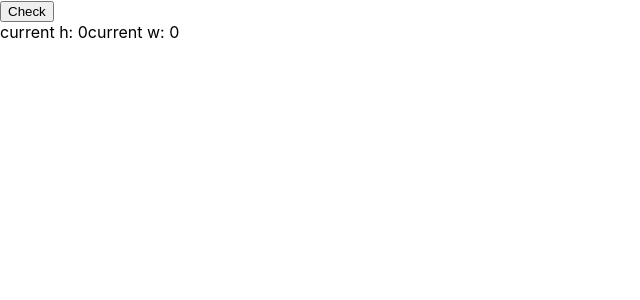
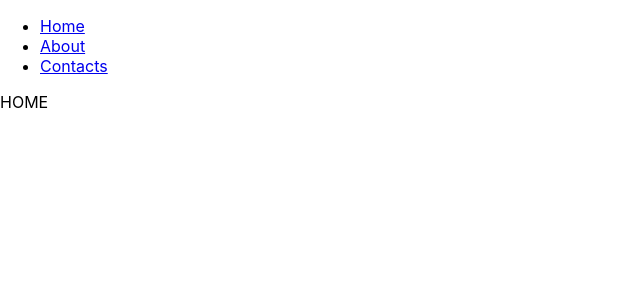
Before and after one commit to fccourses/fe-react-app, a React (Create React App) app: page / in a window 1280 px wide. Shown: the top 300 px of the page, without its empty margins (0-640 px from the left). Built offline with nearby package versions, Linux system fonts and the light colour scheme.

Commit message:
Add routing example

```diff
--- a/package.json
+++ b/package.json
@@ -12,6 +12,7 @@
     "query-string": "^6.14.0",
     "react": "^17.0.1",
     "react-dom": "^17.0.1",
+    "react-router-dom": "^5.2.0",
     "react-scripts": "4.0.2",
     "web-vitals": "^1.1.0"
   },
--- a/src/App.js
+++ b/src/App.js
@@ -1,6 +1,7 @@
-import React, { useState } from 'react';
+import React from 'react';
 import './App.css';
-import WindowSizes from './components/WindowSizes';
+import { BrowserRouter, Switch, Route, Link } from 'react-router-dom';
+// import WindowSizes from './components/WindowSizes';
 // import UsersLoader from './components/UsersLoader';
 // import ImageWrapper from './components/ImageWrapper';
 // import UserCard from './components/UserList/UserCard';
@@ -9,20 +10,42 @@ import WindowSizes from './components/WindowSizes';
 // import Carousel from './components/Carousel';
 
 const App = props => {
-  const [state, setstate] = useState(true);
+  console.log(props);
+  return (
+    <BrowserRouter>
+      <nav>
+        <ul>
+          <li>
+            <Link to='/'>Home</Link>
+          </li>
+          <li>
+            <Link to='/about'>About</Link>
+          </li>
+          <li>
+            <Link to='/contacts'>Contacts</Link>
+          </li>
+        </ul>
+      </nav>
 
-  return (
-    <>
-      <button
-        onClick={() => {
-          setstate(!state);
-        }}
-      >
-        Check
-      </button>
-      {state && <WindowSizes />}
-    </>
+      <Switch>
+        <Route exact path='/' component={Home} />
+        <Route path='/about' component={About} />
+        <Route path='/contacts' component={Contacts} />
+      </Switch>
+    </BrowserRouter>
   );
 };
 
+const Home = () => <div>HOME</div>;
+const About = props => {
+  console.log(props);
+
+  setTimeout(() => {
+    props.history.push('/');
+  }, 5000);
+
+  return <div>About</div>;
+};
+const Contacts = () => <div>Contacts</div>;
+
 export default App;
```
Also changed, not shown: 1 other file (tests, documents, lock files or other folders).
